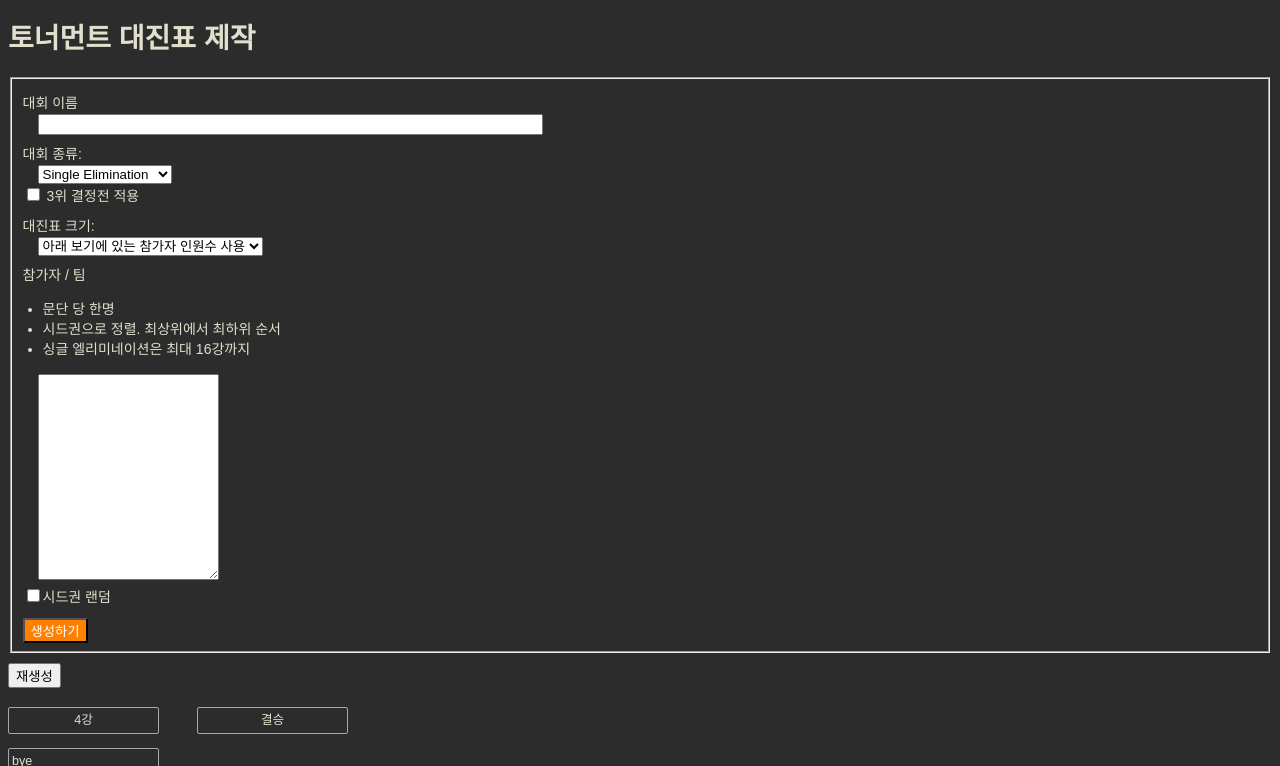
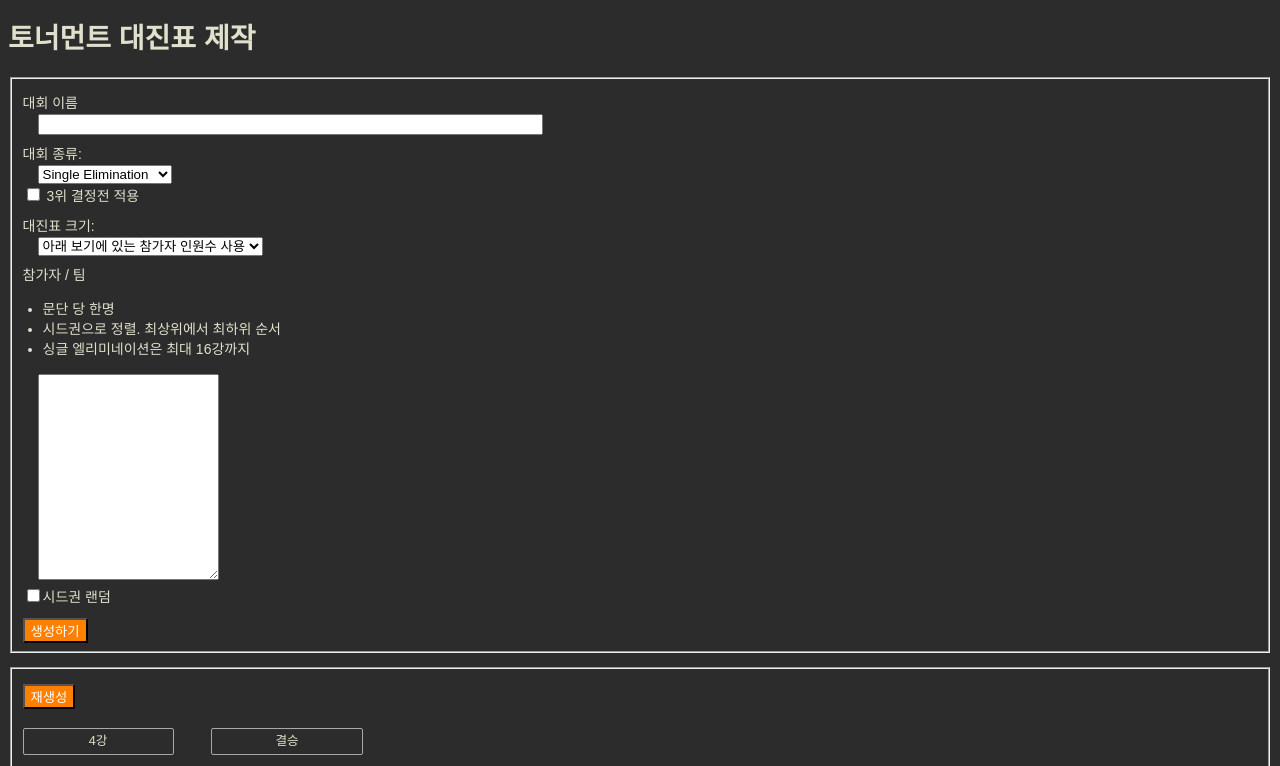
Before and after one commit to 7heIVIaze/Tournament, a plain HTML site: page index.html in a window 1280 px wide. Both pictures are taken after a click on the button "생성하기". Shown: the top 766 px of the page. Drawn offline with nearby package versions, Linux system fonts and the light colour scheme.

Commit message:
change more beautifully

```diff
--- a/index.html
+++ b/index.html
@@ -105,7 +105,8 @@
         </fieldset>
 
     </div>
-
+    <p></p>
+    <fieldset id="result" class="hide">
         <div id="name"><h1></h1></div>
         <div id="round_robin_result" class="hide" >
 
@@ -855,6 +856,8 @@
             </div>
         </div>
 
+    </fieldset>
+
 
     <script src="tournament.js"></script>
 
--- a/tournament.js
+++ b/tournament.js
@@ -50,9 +50,10 @@ function participant(obj) {
 
 function build_tournament() {
     var type = $("#tournament_type").val();
+    var name = $("#tournament_name").val();
+    document.getElementById("name").innerHTML ='<div class="form-group"> <input type="reset" class="btn-primary" value="재생성" onclick="location.reload()"></div>' +"<h1 style=\"text-align: flex\">"+ name +"</h1>" ;
+    $("#result").removeClass('hide');
 
-    var name = $("#tournament_name").val();
-    document.getElementById("name").innerHTML ='<div class="form-group"> <input type="reset" value="재생성" onclick="location.reload()"></div>' +"<h1 style=\"text-align: flex\">"+ name +"</h1>" ;
     if(type == 'round robin') {
         round_robin();
     }
```
Lines whose indentation alone changed are shown as unchanged.
